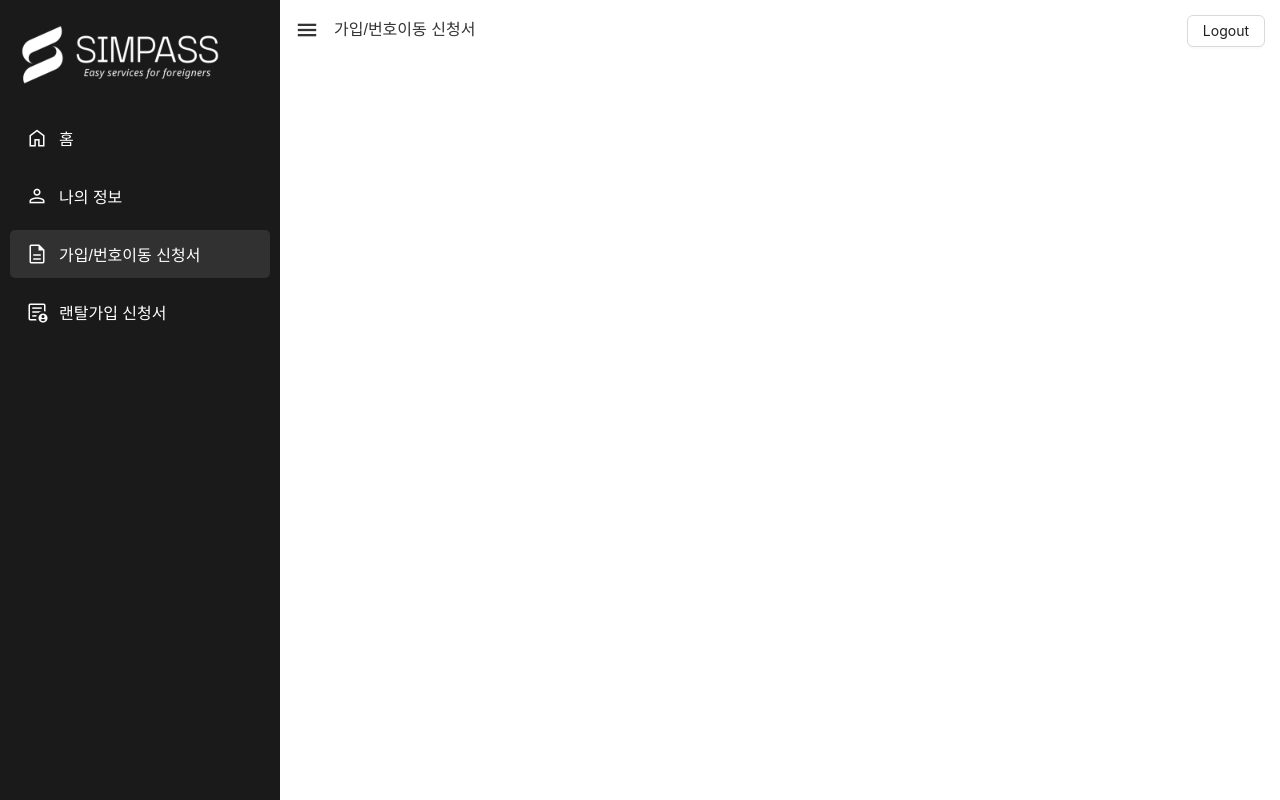
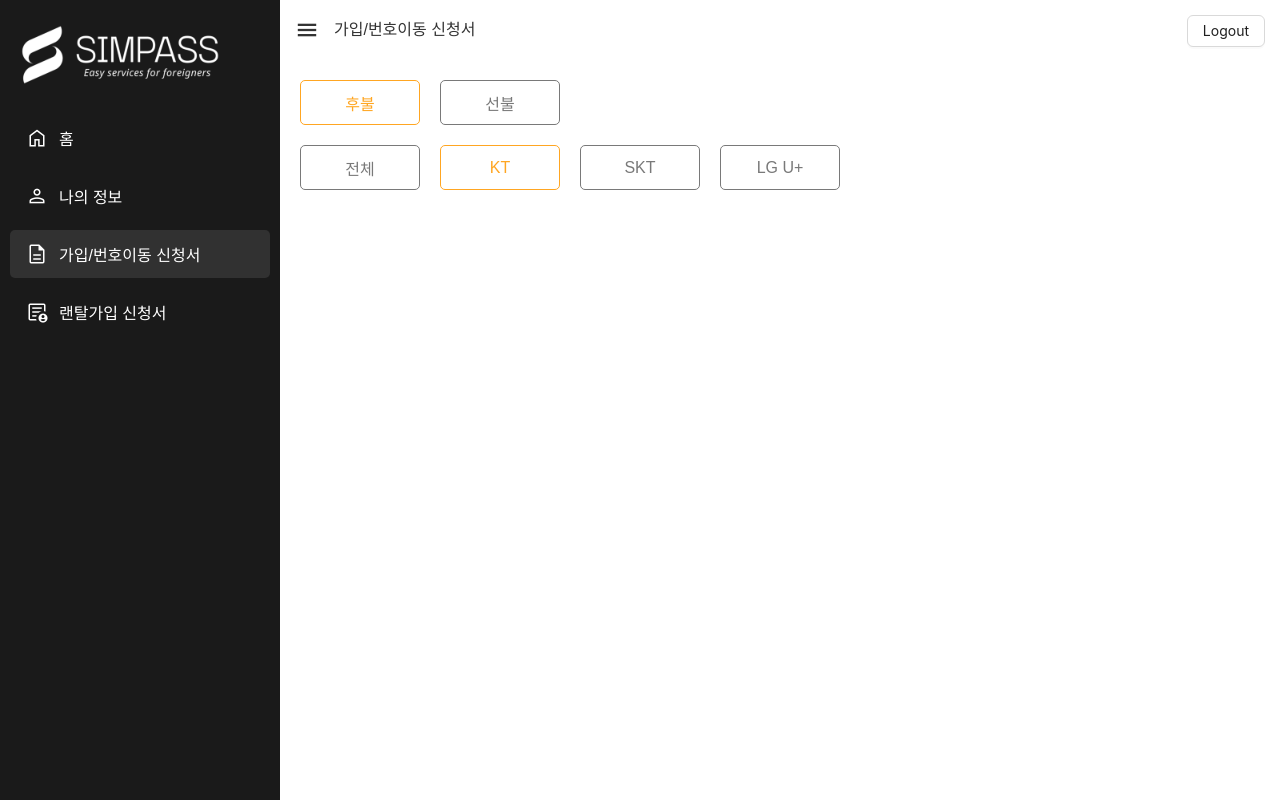
Before and after one commit to itsjasur/vue-manager-simpass, a Vue app: page /registration in a window 1280 px wide. Built offline with nearby package versions, Linux system fonts and the light colour scheme; sample sign-in values are in the browser's storage.

Commit message:
registrations page setup

```diff
--- a/src/router/index.js
+++ b/src/router/index.js
@@ -1,8 +1,9 @@
 import { createRouter, createWebHistory } from 'vue-router'
 import DashBaordView from '../views/DashBoardView.vue'
-import ProfileView from '../views/ProfileView.vue'
+
 import HomeView from '../views/HomeView.vue'
 import RegistrationView from '../views/RegistrationView.vue'
+import ProfileView from '../views/ProfileView.vue'
 import RentalRegistrationView from '../views/RentalRegistrationView.vue'
 import LoginView from '../views/LoginView.vue'
 import NotFoundView from '../views/NotFoundView.vue'
--- a/src/stores/authentication.js
+++ b/src/stores/authentication.js
@@ -1,4 +1,5 @@
 import { defineStore } from 'pinia'
+import router from '../router/'
 
 export const useAuthenticationStore = defineStore('status', {
   state: () => ({
@@ -13,8 +14,8 @@ export const useAuthenticationStore = defineStore('status', {
       this.isLoggedIn = false
       localStorage.removeItem('accessToken')
       localStorage.removeItem('refreshToken')
-      window.location.href = '/login'
-      // router.push('/login')
+      // window.location.href = '/login'
+      router.push('/login')
     },
 
     login(token, refreshToken, id, userName) {
@@ -23,7 +24,9 @@ export const useAuthenticationStore = defineStore('status', {
       localStorage.setItem('refreshToken', refreshToken)
       localStorage.setItem('id', id)
       localStorage.setItem('userName', userName)
-      window.location.href = '/home'
+
+      router.push('/home')
+      // window.location.href = '/home'
     }
 
     // retrieveFromStorage() {
--- a/src/utils/tokenUtils.js
+++ b/src/utils/tokenUtils.js
@@ -33,8 +33,10 @@ export async function refreshToken() {
     }
   } catch (error) {
     console.error('Token refresh failed:', error)
+    localStorage.removeItem('accessToken')
+    localStorage.removeItem('refreshToken')
     window.location.href = '/login'
-    // router.push('/login')
+
     throw error
   }
 }
--- a/src/views/DashBoardView.vue
+++ b/src/views/DashBoardView.vue
@@ -27,7 +27,7 @@
 
 <script setup>
 import { onMounted } from 'vue'
-import { RouterView } from 'vue-router'
+
 import SideMenu from '../components/SideMenu.vue'
 import Header from '../components/Header.vue'
 import { useSideMenuStore } from '../stores/side-menu'
--- a/src/views/HomeView.vue
+++ b/src/views/HomeView.vue
@@ -1,6 +1,6 @@
 <template>
   <div class="container">
-    <div class="card">
+    <div class="card" @click="router.push('/registration')">
       <div class="img">
         <img src="../assets/icons/sim.png" alt="" />
       </div>
@@ -38,8 +38,8 @@
   <!-- <div class="card1"></div> -->
 </template>
 
-<script>
-export default {}
+<script setup>
+import router from '../router'
 </script>
 
 <style scoped>
--- a/src/views/ProfileView.vue
+++ b/src/views/ProfileView.vue
@@ -126,6 +126,7 @@ onMounted(fetchProfileData)
   width: 80%;
   min-width: 300px;
   max-width: 1000px;
+  margin-top: 20px;
   padding: 0 15px;
   box-sizing: border-box; /*  padding and border in the element's total width and height */
 }
--- a/src/views/RegistrationView.vue
+++ b/src/views/RegistrationView.vue
@@ -1,5 +1,101 @@
-<template></template>
+<template>
+  <div class="container">
+    <!-- <div class="typeButton">Postpaid</div> -->
 
-<script setup></script>
+    <div class="types">
+      <div
+        class="button"
+        v-for="(item, index) in types"
+        :key="index"
+        :class="{ selected: selectedType === item.cd }"
+        @click="changeType(item.cd)"
+      >
+        {{ item.label }}
+      </div>
+    </div>
 
-<style></style>
+    <div style="height: 20px"></div>
+
+    <div class="carriers">
+      <div
+        class="button"
+        v-for="(item, index) in carriers"
+        :key="index"
+        :class="{ selected: selectedCarrier === item.cd }"
+        @click="changeCarrier(item.cd)"
+      >
+        {{ item.label }}
+      </div>
+    </div>
+  </div>
+</template>
+
+<script setup>
+import { ref } from 'vue'
+
+const selectedType = ref('postpaid')
+const selectedCarrier = ref('kt')
+
+const types = ref([
+  { cd: 'postpaid', label: '후불' },
+  { cd: 'prepaid', label: '선불' }
+])
+
+const carriers = ref([
+  { cd: '', label: '전체' },
+  { cd: 'kt', label: 'KT' },
+  { cd: 'skt', label: 'SKT' },
+  { cd: 'lg', label: 'LG U+' }
+])
+
+function changeType(cd) {
+  selectedType.value = cd
+}
+
+function changeCarrier(cd) {
+  selectedCarrier.value = cd
+}
+</script>
+
+<style scoped>
+.container {
+  margin: 20px;
+  /* background-color: aquamarine; */
+}
+
+.types {
+  display: flex; /* Display the carrier buttons in a row */
+  gap: 20px;
+}
+
+.carriers {
+  display: flex; /* Display the carrier buttons in a row */
+  gap: 20px;
+}
+
+.button.selected {
+  border-color: var(--main-color);
+  color: var(--main-color);
+}
+.button {
+  min-height: 45px;
+  min-width: 120px;
+  width: auto;
+  padding: 5px 10px;
+  box-sizing: border-box;
+  border-radius: 5px;
+  border: 1.5px solid #797979;
+  color: #797979;
+  text-align: center;
+  align-content: center;
+}
+.button:hover {
+  cursor: pointer;
+}
+
+.button:active {
+  cursor: pointer;
+  border-color: #bebebe;
+  color: #bebebe;
+}
+</style>
```
